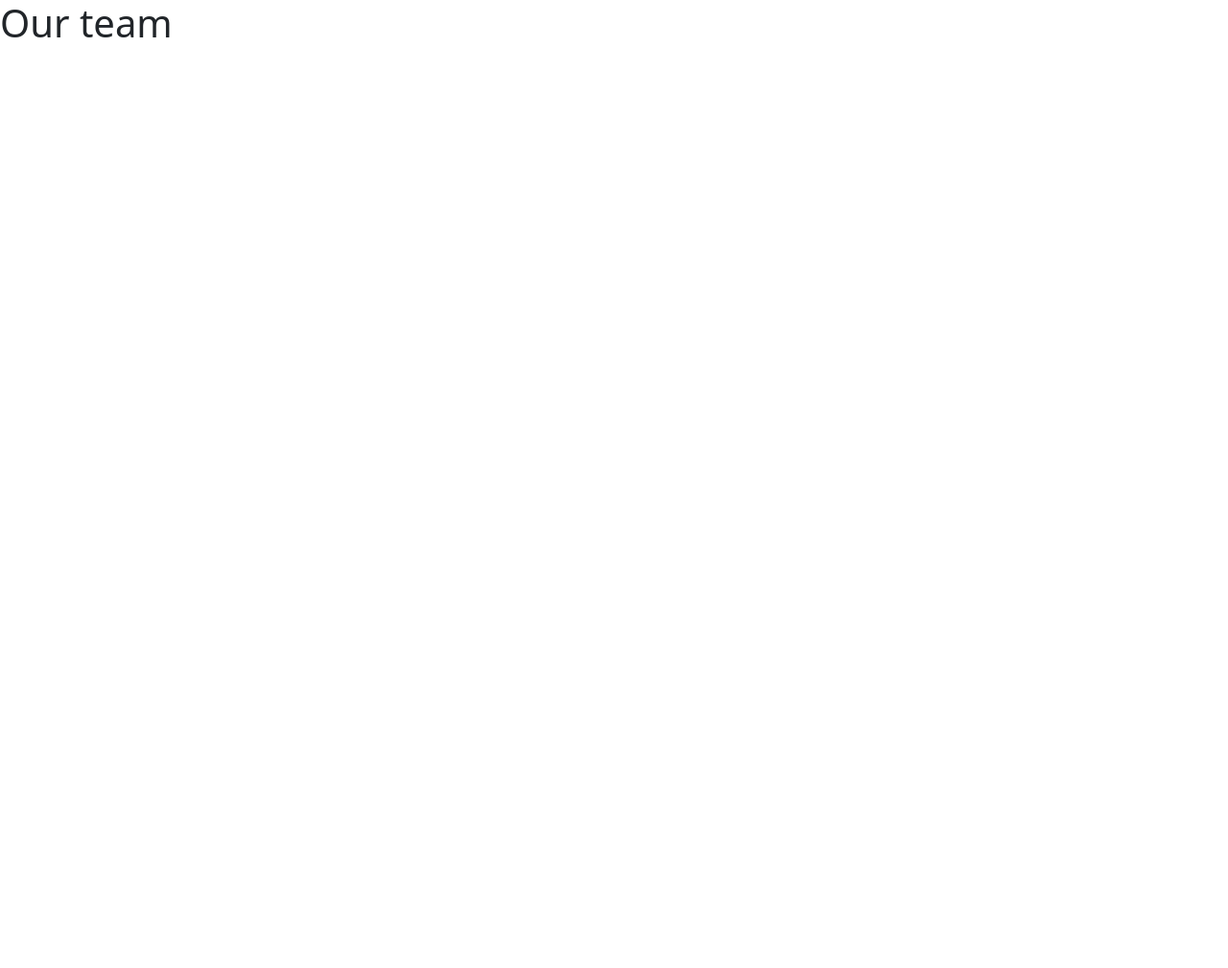
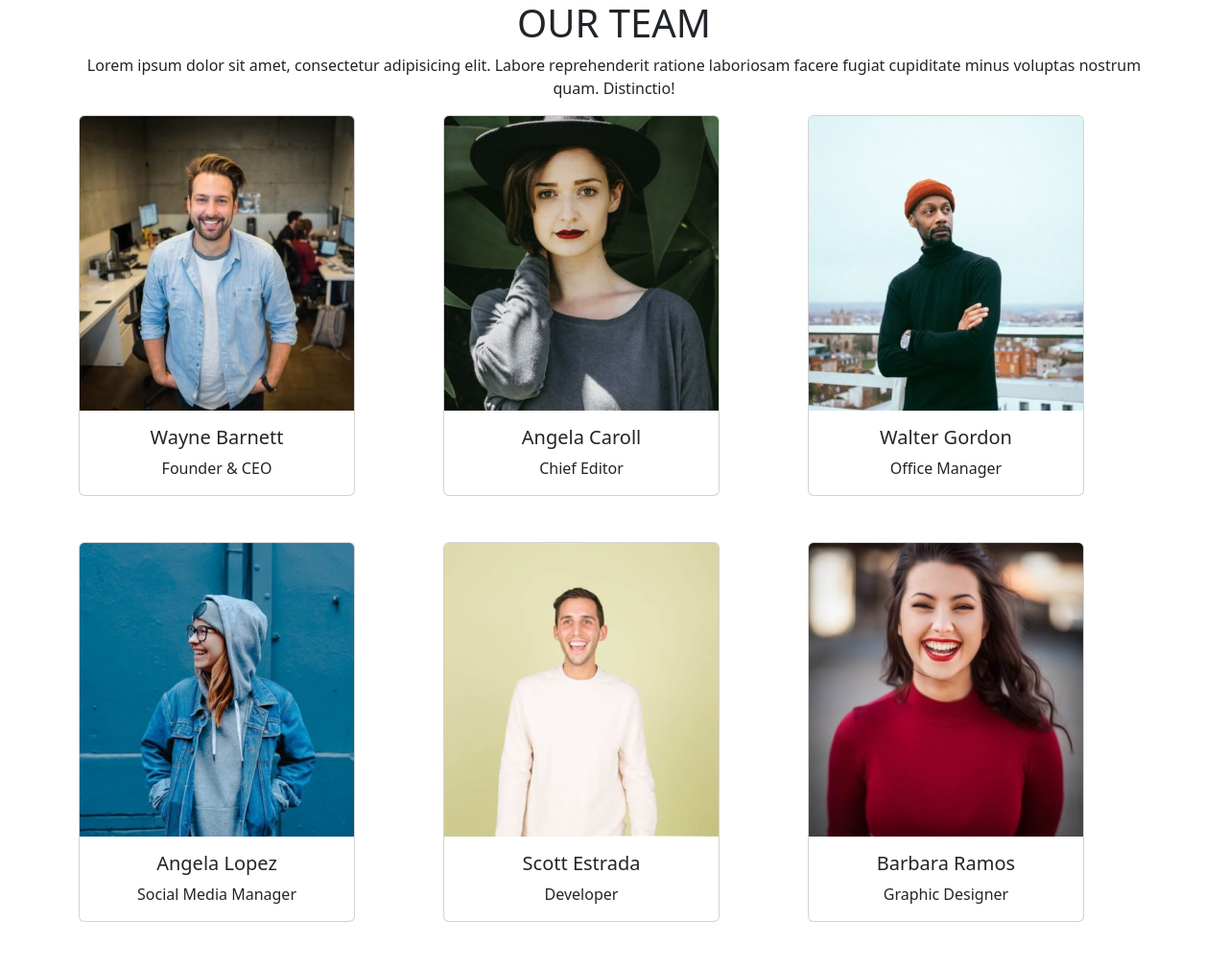
Before and after one commit to MatteoTuveri/js-our-team, a plain HTML site: page index.html in a window 1280 px wide. Shown: the whole page at 96% size. Before the commit the page ends 800 px from the top, so only its background shows below. Drawn offline with nearby package versions, Linux system fonts and the light colour scheme.

Commit message:
Milestone 2

```diff
--- a/JS/script.js
+++ b/JS/script.js
@@ -56,4 +56,16 @@ for (let i = 0; i < memberList.length; i++) {
     console.log(memberList[i].role);
     console.log(memberList[i].picture);
     console.groupEnd();
-}
+    let position = document.getElementById('gallery')
+    let gallery = document.createElement('div');
+    gallery.classList.add('col');
+    gallery.innerHTML = `
+        <div class="card mb-5" style="width: 18rem;">
+            <img src="Img/${memberList[i].picture}" class="card-img-top" alt="${memberList[i].picture}">
+            <div class="card-body">
+                <h5 class="card-title text-center">${memberList[i].name}</h5>
+                <p class="card-text text-center">${memberList[i].role}</p>
+            </div>
+        </div> `
+    position.append(gallery);
+};
--- a/index.html
+++ b/index.html
@@ -1,16 +1,28 @@
 <!doctype html>
 <html lang="en">
-  <head>
+
+<head>
     <meta charset="utf-8">
     <meta name="viewport" content="width=device-width, initial-scale=1">
     <title>Our Team</title>
     <link href="https://cdn.jsdelivr.net/npm/bootstrap@5.3.2/dist/css/bootstrap.min.css" rel="stylesheet" integrity="sha384-T3c6CoIi6uLrA9TneNEoa7RxnatzjcDSCmG1MXxSR1GAsXEV/Dwwykc2MPK8M2HN" crossorigin="anonymous">
-  </head>
-  <body>
-    <div >
-        <h1>Our team</h1>
+</head>
+
+<body>
+    <div class="container">
+
+        <h1 class="text-center text-uppercase">Our team</h1>
+        <p class="text-center">Lorem ipsum dolor sit amet, consectetur adipisicing elit.
+            Labore reprehenderit ratione laboriosam facere fugiat
+            cupiditate minus voluptas nostrum quam. Distinctio!
+        </p>
+        <div id="gallery" class="row row-col-3">
+
+        </div>
+
     </div>
 
     <script src="JS/script.js"></script>
-  </body>
+</body>
+
 </html>
```
